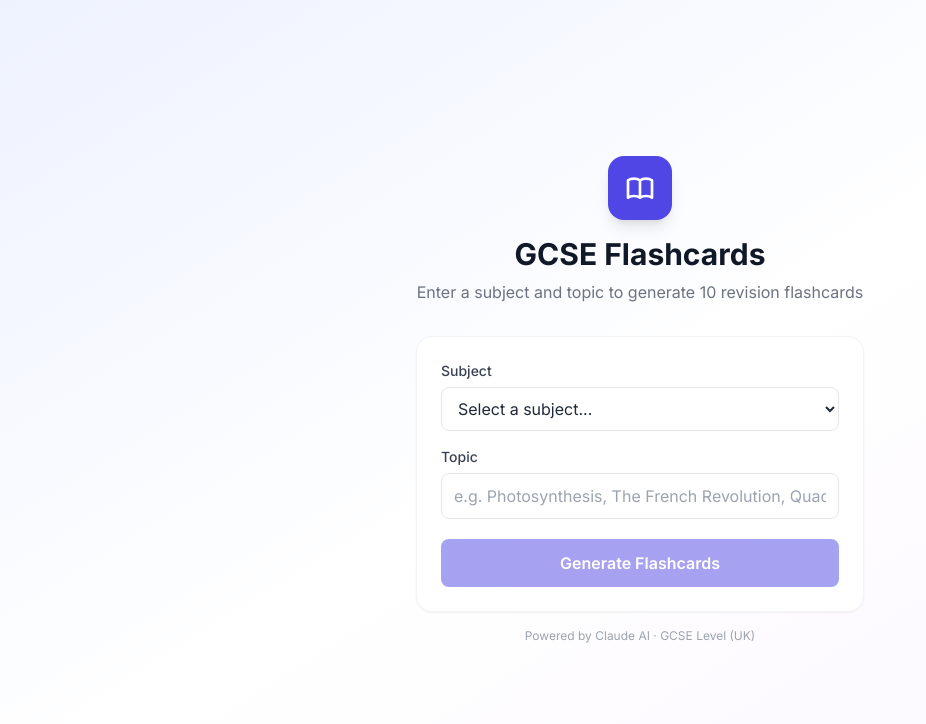
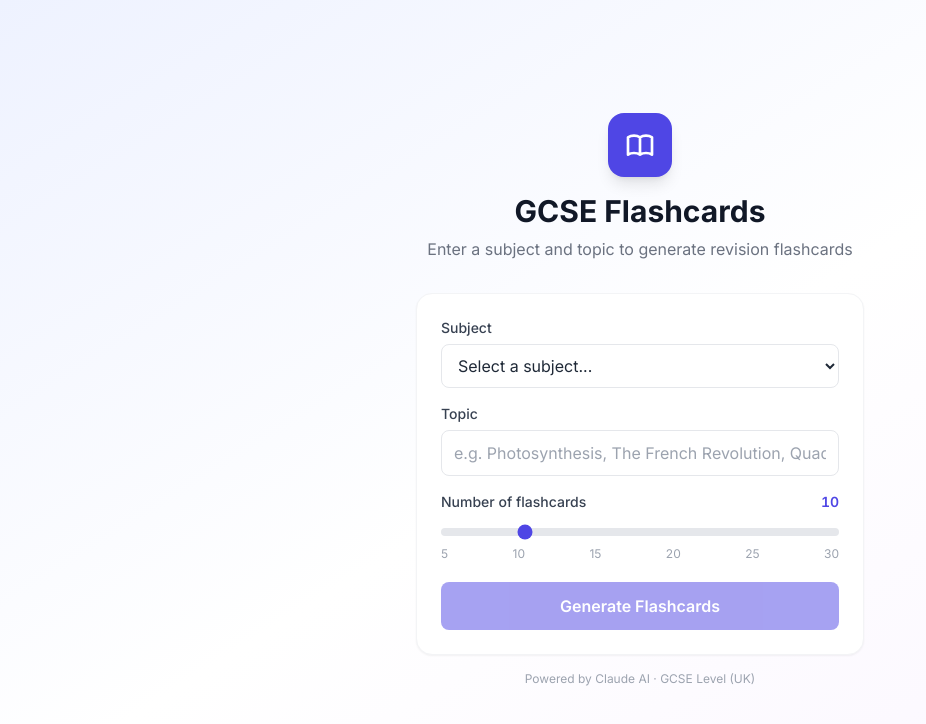
Before and after one commit to brunochess79-ui/Exam-flashcards, a Next.js app: page / in a window 1280 px wide. Shown: the top 724 px of the page, without its empty margins (0-926 px from the left). Built offline with nearby package versions, Linux system fonts and the light colour scheme.

Commit message:
Add configurable flashcard count via slider
Users can now choose between 5 and 30 flashcards (in steps of 5)
using a range slider on the form. The count is passed to the API
route which clamps it and injects it into the Claude prompt.

https://claude.ai/code/session_019Ew1KEpCagExbiGXq8j27J

```diff
--- a/src/app/api/generate/route.ts
+++ b/src/app/api/generate/route.ts
@@ -3,7 +3,7 @@ import { NextRequest, NextResponse } from 'next/server'
 
 const client = new Anthropic()
 
-const SYSTEM_PROMPT = `You are an expert GCSE teacher. Generate exactly 10 flashcards for the given subject and topic at GCSE level (UK, ages 14-16).
+const SYSTEM_PROMPT = `You are an expert GCSE teacher generating flashcards for students at GCSE level (UK, ages 14-16).
 
 Each flashcard must have:
 - A clear, concise question on the front
@@ -18,7 +18,7 @@ Return ONLY a valid JSON array with no other text, in this exact format:
 Make the questions test key GCSE knowledge, definitions, processes, and application. Vary the style: definitions, "explain why", "what is the effect of", etc.`
 
 export async function POST(req: NextRequest) {
-  const { subject, topic } = await req.json()
+  const { subject, topic, count } = await req.json()
 
   if (!subject?.trim() || !topic?.trim()) {
     return NextResponse.json(
@@ -27,14 +27,16 @@ export async function POST(req: NextRequest) {
     )
   }
 
+  const cardCount = Math.min(Math.max(parseInt(count) || 10, 1), 30)
+
   const message = await client.messages.create({
     model: 'claude-haiku-4-5-20251001',
-    max_tokens: 2048,
+    max_tokens: 4096,
     system: SYSTEM_PROMPT,
     messages: [
       {
         role: 'user',
-        content: `Subject: ${subject.trim()}\nTopic: ${topic.trim()}\n\nGenerate 10 GCSE-level flashcards.`,
+        content: `Subject: ${subject.trim()}\nTopic: ${topic.trim()}\n\nGenerate exactly ${cardCount} GCSE-level flashcards.`,
       },
     ],
   })
--- a/src/app/page.tsx
+++ b/src/app/page.tsx
@@ -36,6 +36,7 @@ export default function Home() {
   const [subject, setSubject] = useState('')
   const [customSubject, setCustomSubject] = useState('')
   const [topic, setTopic] = useState('')
+  const [count, setCount] = useState(10)
   const [loading, setLoading] = useState(false)
   const [error, setError] = useState('')
   const [flashcards, setFlashcards] = useState<FlashcardData[] | null>(null)
@@ -55,7 +56,7 @@ export default function Home() {
       const res = await fetch('/api/generate', {
         method: 'POST',
         headers: { 'Content-Type': 'application/json' },
-        body: JSON.stringify({ subject: activeSubject, topic }),
+        body: JSON.stringify({ subject: activeSubject, topic, count }),
       })
 
       const data = await res.json()
@@ -103,7 +104,7 @@ export default function Home() {
             </svg>
           </div>
           <h1 className="text-3xl font-bold text-gray-900">GCSE Flashcards</h1>
-          <p className="text-gray-500 mt-2">Enter a subject and topic to generate 10 revision flashcards</p>
+          <p className="text-gray-500 mt-2">Enter a subject and topic to generate revision flashcards</p>
         </div>
 
         <form onSubmit={handleGenerate} className="bg-white rounded-2xl shadow-sm border border-gray-100 p-6 flex flex-col gap-4">
@@ -148,6 +149,30 @@ export default function Home() {
             />
           </div>
 
+          <div>
+            <div className="flex justify-between items-center mb-1.5">
+              <label className="text-sm font-medium text-gray-700">Number of flashcards</label>
+              <span className="text-sm font-semibold text-indigo-600 tabular-nums w-6 text-right">{count}</span>
+            </div>
+            <input
+              type="range"
+              min={5}
+              max={30}
+              step={5}
+              value={count}
+              onChange={(e) => setCount(Number(e.target.value))}
+              className="w-full h-2 rounded-lg appearance-none cursor-pointer accent-indigo-600 bg-gray-200"
+            />
+            <div className="flex justify-between text-xs text-gray-400 mt-1">
+              <span>5</span>
+              <span>10</span>
+              <span>15</span>
+              <span>20</span>
+              <span>25</span>
+              <span>30</span>
+            </div>
+          </div>
+
           {error && (
             <div className="rounded-lg bg-red-50 border border-red-200 px-4 py-3 text-sm text-red-700">
               {error}
```
